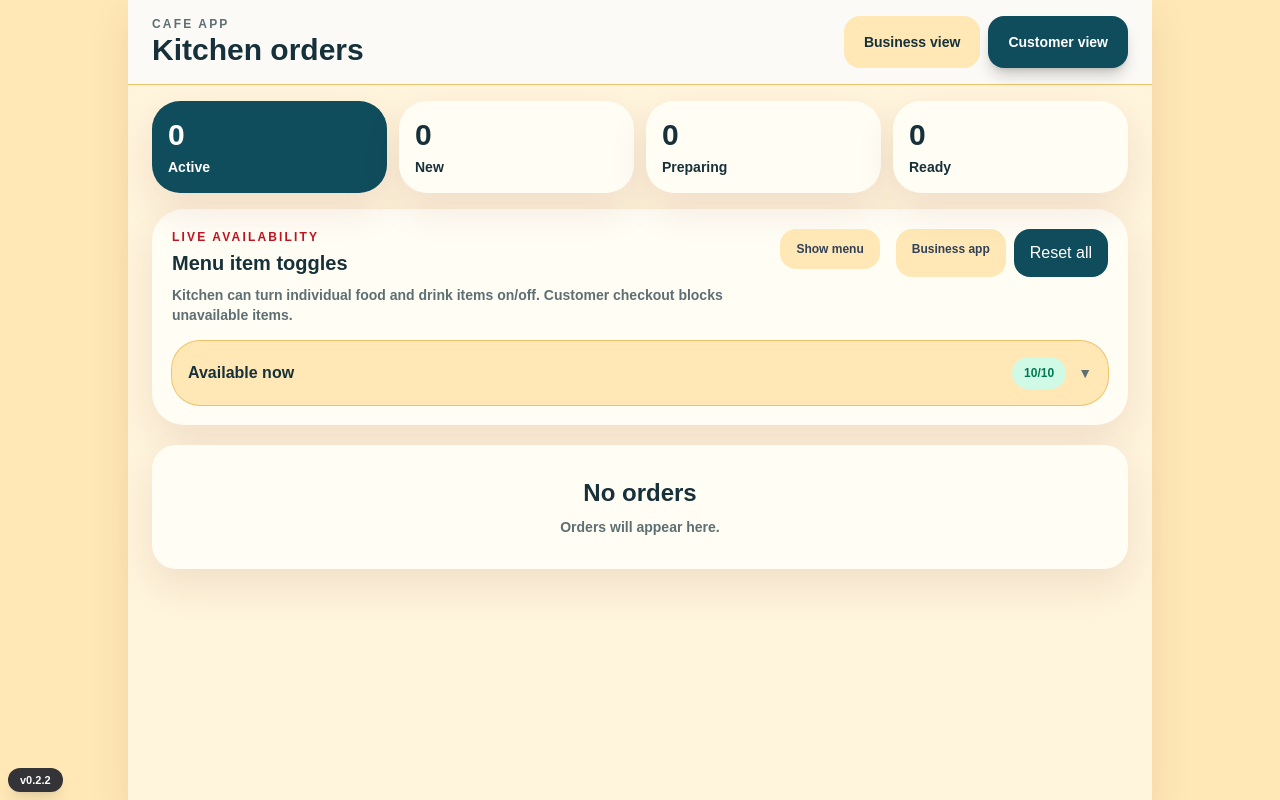
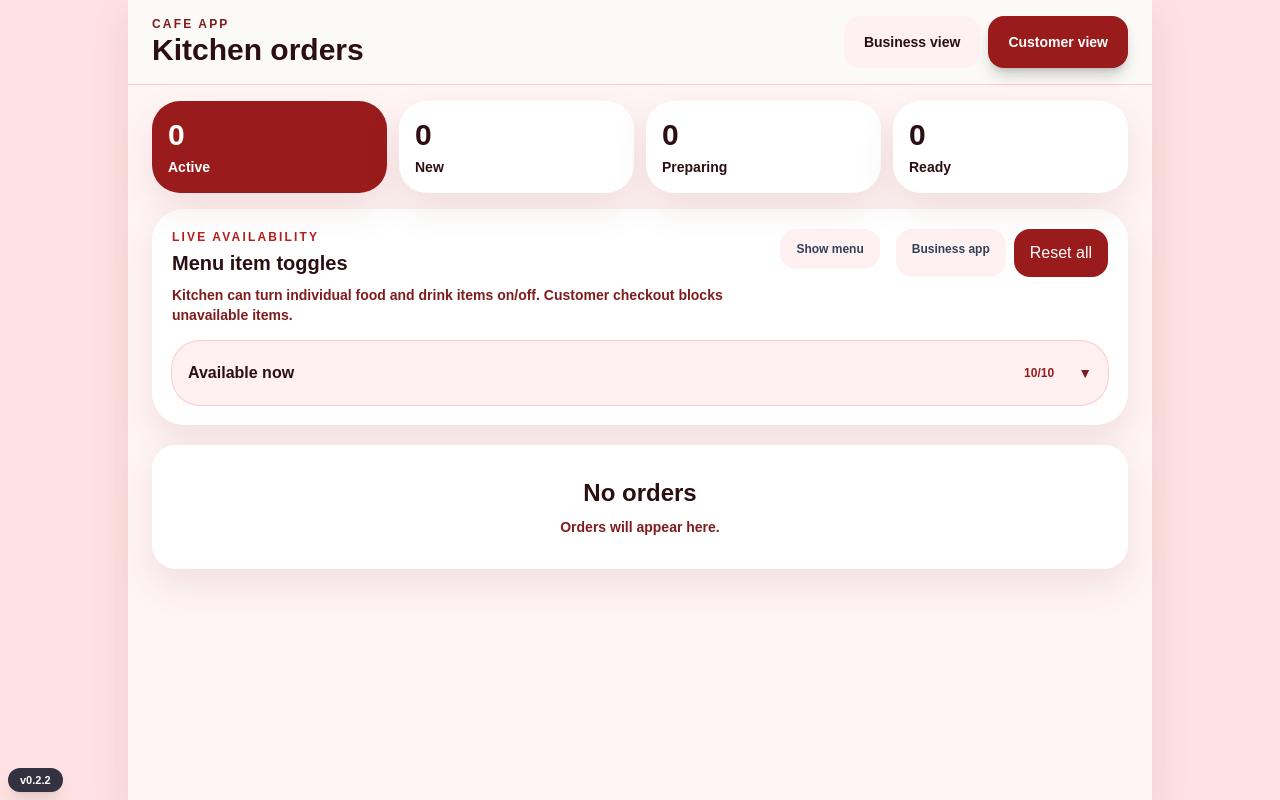
Before and after one commit to banbooz/Cafe-app, a Next.js app: page /kitchen in a window 1280 px wide. Built offline with nearby package versions, Linux system fonts and the light colour scheme.

Commit message:
Switch to red and white colour palette

```diff
--- a/app/globals.css
+++ b/app/globals.css
@@ -1,8 +1,8 @@
 @import "tailwindcss";
 
 :root {
-  --background: #fff4dc;
-  --foreground: #17313a;
+  --background: #fff5f5;
+  --foreground: #2b0f12;
 }
 
 @theme inline {
@@ -25,8 +25,8 @@ body {
   margin: 0;
   min-width: 320px;
   background:
-    radial-gradient(circle at 12% 8%, rgb(255 209 102 / 0.20), transparent 26%),
-    radial-gradient(circle at 88% 4%, rgb(214 40 40 / 0.12), transparent 28%),
+    radial-gradient(circle at 10% 8%, rgb(220 38 38 / 0.10), transparent 26%),
+    radial-gradient(circle at 90% 2%, rgb(153 27 27 / 0.08), transparent 28%),
     var(--background);
   color: var(--foreground);
   font-family: Arial, Helvetica, sans-serif;
@@ -49,12 +49,12 @@ a[role="button"] {
 button:not(:disabled):active,
 a[role="button"]:active {
   transform: scale(0.94) translateY(1px);
-  filter: brightness(0.94) saturate(1.08);
+  filter: brightness(0.95) saturate(1.08);
 }
 
 button:not(:disabled):focus-visible,
 a[role="button"]:focus-visible {
-  outline: 3px solid rgb(214 40 40 / 0.35);
+  outline: 3px solid rgb(220 38 38 / 0.35);
   outline-offset: 3px;
 }
 
@@ -71,18 +71,15 @@ a[role="button"]:focus-visible {
 }
 
 .add:not(:disabled):active,
-.qty-accent:not(:disabled):active {
-  box-shadow: 0 0 0 8px rgb(15 76 92 / 0.14), 0 8px 16px rgb(15 76 92 / 0.18) !important;
-}
-
+.qty-accent:not(:disabled):active,
 .primary:not(:disabled):active,
 .bg-slate-900:not(:disabled):active {
-  box-shadow: 0 0 0 8px rgb(214 40 40 / 0.12), 0 12px 22px rgb(15 76 92 / 0.16) !important;
+  box-shadow: 0 0 0 8px rgb(220 38 38 / 0.12), 0 12px 22px rgb(153 27 27 / 0.16) !important;
 }
 
 .secondary:not(:disabled):active,
 .bg-white:not(:disabled):active {
-  box-shadow: 0 0 0 8px rgb(255 209 102 / 0.24), 0 10px 20px rgb(79 52 30 / 0.08) !important;
+  box-shadow: 0 0 0 8px rgb(254 226 226 / 0.85), 0 10px 20px rgb(127 29 29 / 0.08) !important;
 }
 
 @keyframes button-pop {
@@ -96,7 +93,8 @@ a[role="button"]:focus-visible {
   scrollbar-width: none;
 }
 
-.no-scrollbar::-webkit-scrollbar {
+.no-scrollbar::-webkit-scrollbar,
+.overflow-x-auto::-webkit-scrollbar {
   display: none;
 }
 
@@ -105,41 +103,50 @@ a[role="button"]:focus-visible {
   scrollbar-width: none;
 }
 
-.overflow-x-auto::-webkit-scrollbar {
-  display: none;
-}
-
 .bg-slate-900,
 .bg-\[\#111827\],
-.bg-\[\#20160f\] { background-color: #0f4c5c !important; }
+.bg-\[\#20160f\] { background-color: #991b1b !important; }
 
-.bg-orange-500 { background-color: #d62828 !important; }
-.text-orange-600 { color: #c1121f !important; }
-.text-orange-300 { color: #ffd166 !important; }
+.bg-orange-500 { background-color: #dc2626 !important; }
+.text-orange-600 { color: #b91c1c !important; }
+.text-orange-300 { color: #fecaca !important; }
 
 .bg-\[\#dfe4e7\],
 .bg-\[\#e6e1d8\],
 .bg-\[\#f6f1ea\],
-.bg-\[\#eef1f3\] { background-color: #ffe8b6 !important; }
+.bg-\[\#eef1f3\] { background-color: #fee2e2 !important; }
 
 .bg-\[\#f3f5f6\],
 .bg-\[\#f8fafb\],
 .bg-\[\#f4f1ea\],
-.bg-\[\#fbfaf7\] { background-color: #fff4dc !important; }
+.bg-\[\#fbfaf7\] { background-color: #fff5f5 !important; }
 
-.text-slate-950, .text-slate-900, .text-\[\#20160f\] { color: #17313a !important; }
-.text-slate-600, .text-slate-500, .text-stone-500 { color: #5d6f73 !important; }
-.text-stone-800 { color: #17313a !important; }
-.ring-slate-200, .border-slate-200, .ring-stone-200, .border-stone-200 { --tw-ring-color: #f0c36a !important; border-color: #f0c36a !important; }
-.border-stone-100 { border-color: #f6d58f !important; }
-.bg-white { background-color: #fffdf4 !important; }
-.bg-slate-50, .bg-slate-100, .bg-stone-50, .bg-stone-100 { background-color: #ffe8b6 !important; }
-.shadow-sm, .shadow-2xl { box-shadow: 0 16px 38px rgb(120 44 32 / 0.10) !important; }
+.text-slate-950, .text-slate-900, .text-\[\#20160f\] { color: #2b0f12 !important; }
+.text-slate-600, .text-slate-500, .text-stone-500 { color: #7f1d1d !important; }
+.text-stone-800 { color: #2b0f12 !important; }
+.ring-slate-200, .border-slate-200, .ring-stone-200, .border-stone-200 { --tw-ring-color: #fecaca !important; border-color: #fecaca !important; }
+.border-stone-100 { border-color: #fee2e2 !important; }
+.bg-white { background-color: #ffffff !important; }
+.bg-slate-50, .bg-slate-100, .bg-stone-50, .bg-stone-100 { background-color: #fff1f2 !important; }
+.shadow-sm, .shadow-2xl { box-shadow: 0 16px 38px rgb(127 29 29 / 0.10) !important; }
+
+.bg-red-50 { background-color: #fff1f2 !important; }
+.bg-red-100 { background-color: #fee2e2 !important; }
+.text-red-700 { color: #b91c1c !important; }
+.ring-red-100, .ring-red-200 { --tw-ring-color: #fecaca !important; }
+.bg-amber-50, .bg-yellow-50 { background-color: #fff1f2 !important; }
+.text-amber-800, .text-yellow-900 { color: #991b1b !important; }
+.ring-amber-200, .ring-yellow-100 { --tw-ring-color: #fecaca !important; }
+.bg-green-50, .bg-emerald-100 { background-color: #fff1f2 !important; }
+.text-green-800, .text-emerald-700 { color: #991b1b !important; }
+.ring-green-200 { --tw-ring-color: #fecaca !important; }
+.bg-emerald-700 { background-color: #dc2626 !important; }
+.bg-red-700 { background-color: #991b1b !important; }
 
 header.bg-slate-900 {
   margin: 0 10px;
   border-radius: 0 0 32px 32px;
-  box-shadow: 0 22px 42px rgb(15 76 92 / 0.18) !important;
+  box-shadow: 0 22px 42px rgb(153 27 27 / 0.18) !important;
 }
 
 .rounded-3xl { border-radius: 28px !important; }
@@ -148,7 +155,7 @@ header.bg-slate-900 {
 .cat, .cat-on {
   min-height: 56px !important;
   border-radius: 22px !important;
-  box-shadow: 0 10px 20px rgb(120 44 32 / 0.08);
+  box-shadow: 0 10px 20px rgb(127 29 29 / 0.08);
 }
 
 .cat-on { transform: translateY(-1px); }
@@ -162,10 +169,10 @@ span[class*="inline-flex"][class*="tracking-"][class*="text-emerald-700"] {
   gap: 0 !important;
   padding: 0 !important;
   border-radius: 999px !important;
-  background: #16803a !important;
+  background: #dc2626 !important;
   color: white !important;
   border: 0 !important;
-  box-shadow: 0 4px 10px rgb(22 128 58 / 0.28) !important;
+  box-shadow: 0 4px 10px rgb(220 38 38 / 0.28) !important;
   --tw-ring-color: transparent !important;
   font-size: 0 !important;
   letter-spacing: 0 !important;
@@ -181,10 +188,10 @@ span[class*="inline-flex"][class*="tracking-"][class*="text-emerald-700"] > span
 }
 
 span[class*="text-emerald-700"][class*="uppercase"][class*="shadow-sm"]:not([class*="inline-flex"]) {
-  background: #16803a !important;
+  background: #dc2626 !important;
   color: white !important;
   border: 0 !important;
-  box-shadow: 0 4px 10px rgb(22 128 58 / 0.28) !important;
+  box-shadow: 0 4px 10px rgb(220 38 38 / 0.28) !important;
   --tw-ring-color: transparent !important;
 }
 
@@ -193,24 +200,24 @@ span[class*="text-emerald-700"][class*="uppercase"][class*="shadow-sm"]:not([cla
     min-height: 56px;
     width: 100%;
     border-radius: 20px;
-    background: #d62828;
+    background: #dc2626;
     padding: 0 18px;
     font-size: 14px;
     font-weight: 900;
     color: white;
-    box-shadow: 0 16px 28px rgb(214 40 40 / 0.18);
+    box-shadow: 0 16px 28px rgb(220 38 38 / 0.18);
   }
 
   .secondary {
     min-height: 54px;
     width: 100%;
     border-radius: 20px;
-    background: #fffdf4;
+    background: #ffffff;
     padding: 0 16px;
     font-size: 14px;
     font-weight: 900;
-    color: #17313a;
-    border: 1px solid #f0c36a;
+    color: #2b0f12;
+    border: 1px solid #fecaca;
   }
 
   .pill, .pill-on, .small, .small-on, .cat, .cat-on, .toggle, .toggle-on {
@@ -221,8 +228,8 @@ span[class*="text-emerald-700"][class*="uppercase"][class*="shadow-sm"]:not([cla
   }
 
   .pill, .pill-on { min-height: 42px; padding: 0 16px; }
-  .pill, .small, .cat, .toggle { background: #fffdf4; color: #5d6f73; border: 1px solid #f0c36a; }
-  .pill-on, .small-on, .cat-on, .toggle-on { background: #0f4c5c; color: white; border: 1px solid #0f4c5c; }
+  .pill, .small, .cat, .toggle { background: #ffffff; color: #7f1d1d; border: 1px solid #fecaca; }
+  .pill-on, .small-on, .cat-on, .toggle-on { background: #991b1b; color: white; border: 1px solid #991b1b; }
   .small, .small-on { min-height: 38px; padding: 0 12px; white-space: nowrap; }
   .cat, .cat-on { min-height: 56px; flex-shrink: 0; padding: 0 18px; text-align: center; }
   .toggle, .toggle-on { min-height: 44px; border-radius: 18px; }
@@ -236,21 +243,21 @@ span[class*="text-emerald-700"][class*="uppercase"][class*="shadow-sm"]:not([cla
     border-radius: 999px;
     font-size: 11px;
     font-weight: 900;
-    border: 1px solid #f0c36a;
+    border: 1px solid #fecaca;
   }
 
-  .heart { background: #fffdf4; color: #17313a; }
-  .heart-on { background: #fff0bf; color: #c1121f; border-color: #ffd166; }
+  .heart { background: #ffffff; color: #2b0f12; }
+  .heart-on { background: #fee2e2; color: #991b1b; border-color: #fca5a5; }
 
   .qty, .qty-accent, .add { display: grid; place-items: center; border-radius: 999px; font-weight: 900; }
   .qty, .qty-accent { height: 38px; width: 38px; }
   .qty { background: rgb(255 255 255 / 0.16); }
-  .qty-accent, .add { background: #0f4c5c; color: white; }
-  .add { height: 38px; width: 38px; box-shadow: 0 10px 18px rgb(15 76 92 / 0.14); }
+  .qty-accent, .add { background: #991b1b; color: white; }
+  .add { height: 38px; width: 38px; box-shadow: 0 10px 18px rgb(153 27 27 / 0.14); }
 
   .table, .table-on { min-height: 54px; border-radius: 20px; font-size: 14px; font-weight: 900; }
-  .table { background: #fffdf4; color: #17313a; border: 1px solid #f0c36a; }
-  .table-on { background: #0f4c5c; color: white; border: 1px solid #0f4c5c; }
+  .table { background: #ffffff; color: #2b0f12; border: 1px solid #fecaca; }
+  .table-on { background: #991b1b; color: white; border: 1px solid #991b1b; }
 
   @media (max-width: 379px) {
     .small, .small-on { min-height: 36px; padding: 0 10px; font-size: 11px; }
```
